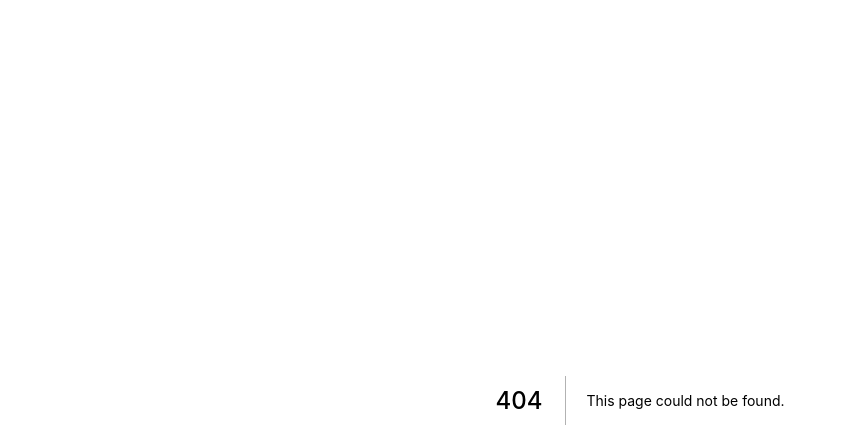
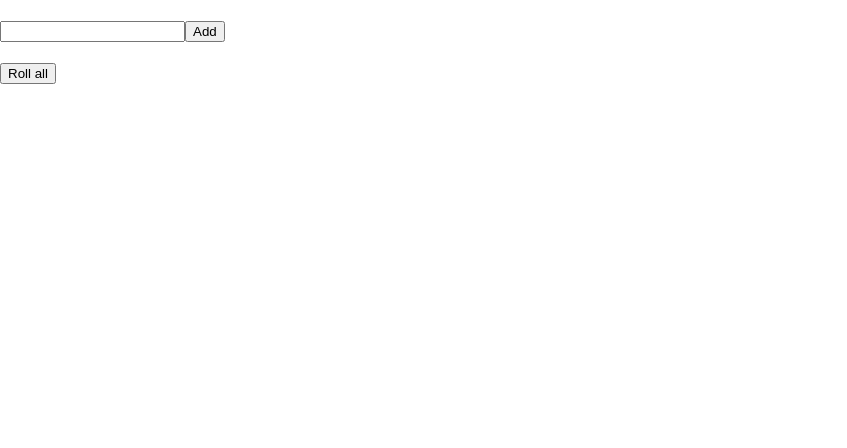
Before and after one commit to giladgray/dice-city, a Next.js app: page /roll in a window 1280 px wide. Before the commit this address had no page. Shown: the top 448 px of the page, without its empty margins (0-847 px from the left). Built offline with nearby package versions, Linux system fonts and the light colour scheme.

Commit message:
begin rolling

```diff
--- /dev/null
+++ b/pages/roll.tsx
@@ -0,0 +1,43 @@
+import { memo, ReactChild, useCallback, useMemo, useReducer, useState } from "react"
+import { reducer, RollProps } from "../src/reducer";
+import { stringifyRoll, sum } from "../src/roll";
+import styles from '../styles/roll.module.css';
+
+
+export default function Roll() {
+  const [state, dispatch] = useReducer(reducer, new Map());
+  const [roll, setRoll] = useState('');
+  const handleSubmit = useCallback((e) => {
+    e.preventDefault()
+    dispatch({ type: 'parse', roll })
+    setRoll('');
+  }, [roll])
+  const rolls = useMemo(() => (
+    <ul key={Math.random()}>
+    {Array.from(state.values()).map((h) => <SingleRoll key={h.id} {...h} dispatch={dispatch} />)}
+  </ul>
+  ), [state])
+  return <div>
+    <br />
+    <div>
+      <input type="text" value={roll} onChange={e => setRoll(e.currentTarget.value)} />
+      <button onClick={handleSubmit}>Add</button>
+    </div>
+    <br />
+    <button onClick={() => dispatch({ type: 'roll-all' })}>Roll all</button>
+    {rolls}
+  </div>
+}
+
+const SingleRoll = memo<RollProps>(({ id, roll, dice, name, dispatch }) => {
+  const els = dice.map(([val, sides], i) => {
+    const classes = [styles.die, val === sides && styles.crit, val === 1 && styles.fail, sides ===1 && styles.static].filter(Boolean).join(" ")
+    return <div className={classes} key={[val,sides,i].join(' ')}><dd>{val}</dd>{sides > 1 && <dt>d{sides}</dt>}</div>
+  })
+  return <li className={styles.roll}>
+    <input type="text" defaultValue={name} placeholder="Name this roll" onBlur={e => dispatch({ type: 'name', id, name: e.currentTarget.value})} /><br/>
+    <h4>{stringifyRoll(roll)}</h4>
+    <dl>{els}<span className={styles.total}>= {sum(dice)}</span></dl>
+    <button onClick={() => dispatch({ id, type: 'roll' })}>Roll</button>
+  </li>
+})
--- /dev/null
+++ b/src/reducer.ts
@@ -0,0 +1,55 @@
+import { Dispatch, useReducer } from 'react';
+import { ParsedRoll, parseRoll, performRoll, stringifyRoll } from './roll';
+
+interface RollState {
+  id: string;
+  name: string;
+  roll: ParsedRoll;
+  dice: [number, number][];
+}
+
+export interface RollProps extends RollState {
+  id: string;
+  dispatch: Dispatch<Action>;
+}
+
+export type State = Map<string, RollState>;
+
+export type Action =
+  | { type: 'roll-all'}
+  | {
+      type: 'roll';
+      id: string;
+    }
+  | {
+      type: 'parse';
+      roll: string;
+    } | { type: 'name', id: string, name: string };
+
+export function reducer(state: State, action: Action): State {
+  switch (action.type) {
+    case 'roll-all': {
+      const next = new Map(state);
+      next.forEach(r => next.set(r.id, { ...r, dice: performRoll(r.roll) }))
+      return next;
+    }
+    case 'roll': {
+      const roll = state.get(action.id);
+      return roll ? new Map(state).set(action.id, { ...roll, dice: performRoll(roll.roll) }) : state;
+    }
+    case 'name': {
+      const roll = state.get(action.id);
+      return roll ? new Map(state).set(action.id, { ...roll, name: action.name }) : state;
+    }
+    case 'parse': {
+      const parsed = parseRoll(action.roll);
+      if (parsed) {
+        const id = stringifyRoll(parsed);
+        return new Map(state).set(id, { id, roll: parsed, dice: performRoll(parsed), name: '' })
+      }
+      return state;
+    }
+    default:
+      return state;
+  }
+}
--- /dev/null
+++ b/src/roll.ts
@@ -0,0 +1,36 @@
+export type ParsedRoll = { count: number, sides: number }[]
+export type RolledDice = [number, number][];
+
+const diePattern = /^(\d*)(?:[dD](\d+))?$/;
+export function parseDie(roll: string) {
+  const [, count, sides] = diePattern.exec(roll) ?? [];
+  return { count: +count || 1, sides: +sides || 1 }
+}
+
+const rollValidator = /^[dD\d\s+]+$/
+const rollSplitter = /\s*\+\s*/;
+export function parseRoll(roll: string): ParsedRoll | null {
+  if (!rollValidator.test(roll)) return null;
+  return roll.split(rollSplitter).map(parseDie);
+}
+
+export function stringifyRoll(roll: ParsedRoll) {
+  return roll.map(r => r.sides === 1 ? r.count : `${r.count}d${r.sides}`).join(' + ')
+}
+
+export function rollDie(die: ParsedRoll[0]): RolledDice {
+  if (die.sides === 1) return [[die.count, 1]];
+  const rolls: RolledDice = []
+  for (let i = 0; i < die.count; i++) {
+    rolls.push([1 + Math.floor(Math.random() * die.sides), die.sides])
+  }
+  return rolls;
+}
+
+export function performRoll(roll: ParsedRoll) {
+  return roll.reduce<RolledDice>((acc, r) => acc.concat(rollDie(r)), [])
+}
+
+export function sum(rolls: RolledDice) {
+  return rolls.reduce<number>((acc, r) => acc += r[0], 0)
+}
--- /dev/null
+++ b/styles/roll.module.css
@@ -0,0 +1,73 @@
+@keyframes roll-dice {
+  0%, 100% {
+    transform: translateY(0) rotate(0deg);
+  }
+
+  25% {
+    transform: translateY(10%) rotate(3deg);
+  }
+
+  75% {
+    transform: translateY(-10%) rotate(-3deg);
+  }
+}
+
+.roll {
+  margin-bottom: 1em;
+}
+
+.roll > * { margin: 0 0 8px }
+
+.roll dl {
+  display: flex;
+  align-items: center;
+  margin: 0 0 0.5em;
+  font-weight: medium;
+}
+
+.die {
+  border: 2px solid gainsboro;
+  padding: 0.25em 0.5em;
+  border-radius: 4px;
+  text-align: center;
+  min-width: 2em;
+  margin-right: 0.5em;
+
+  transform-origin: center center;
+  animation: roll-dice 250ms;
+  animation-iteration-count: 3;
+}
+.die:nth-child(5n+1) {
+  animation-delay: 50ms;
+}
+.die:nth-child(5n+2) {
+  animation-delay: 100ms;
+}
+.die:nth-child(5n+3) {
+  animation-delay: 150ms;
+}
+.die:nth-child(5n+4) {
+  animation-delay: 200ms;
+}
+.crit {
+  border-color: indigo;
+}
+.fail {
+  border-color: firebrick;
+}
+.static {
+  animation: none;
+}
+.die dd {
+  margin: 0;
+}
+.die dt {
+  font-size: 0.8em;
+  opacity: 0.5;
+  margin-left: 2px;
+}
+
+.total {
+  font-size: 1.4em;
+  font-weight: 500;
+}
```
Also changed, not shown: 1 other file (tests, documents, lock files or other folders).
